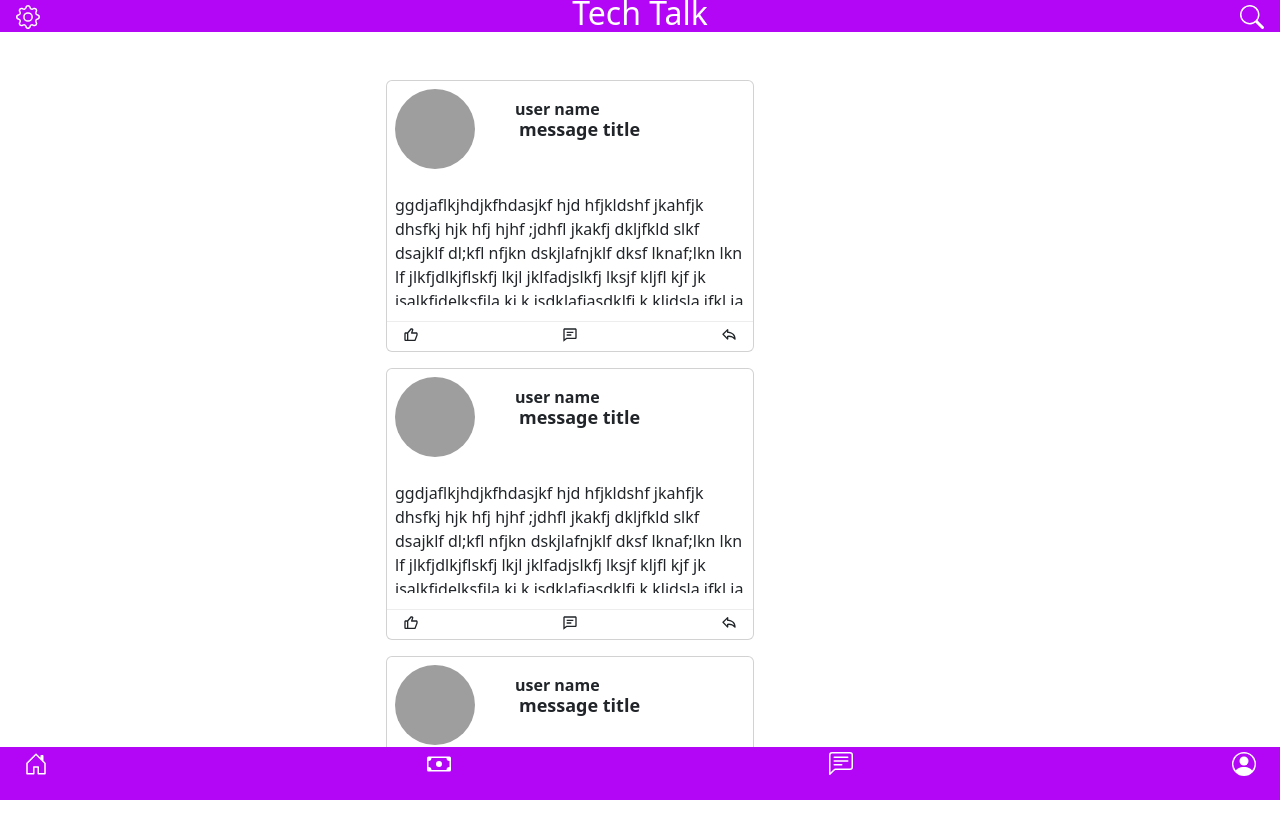
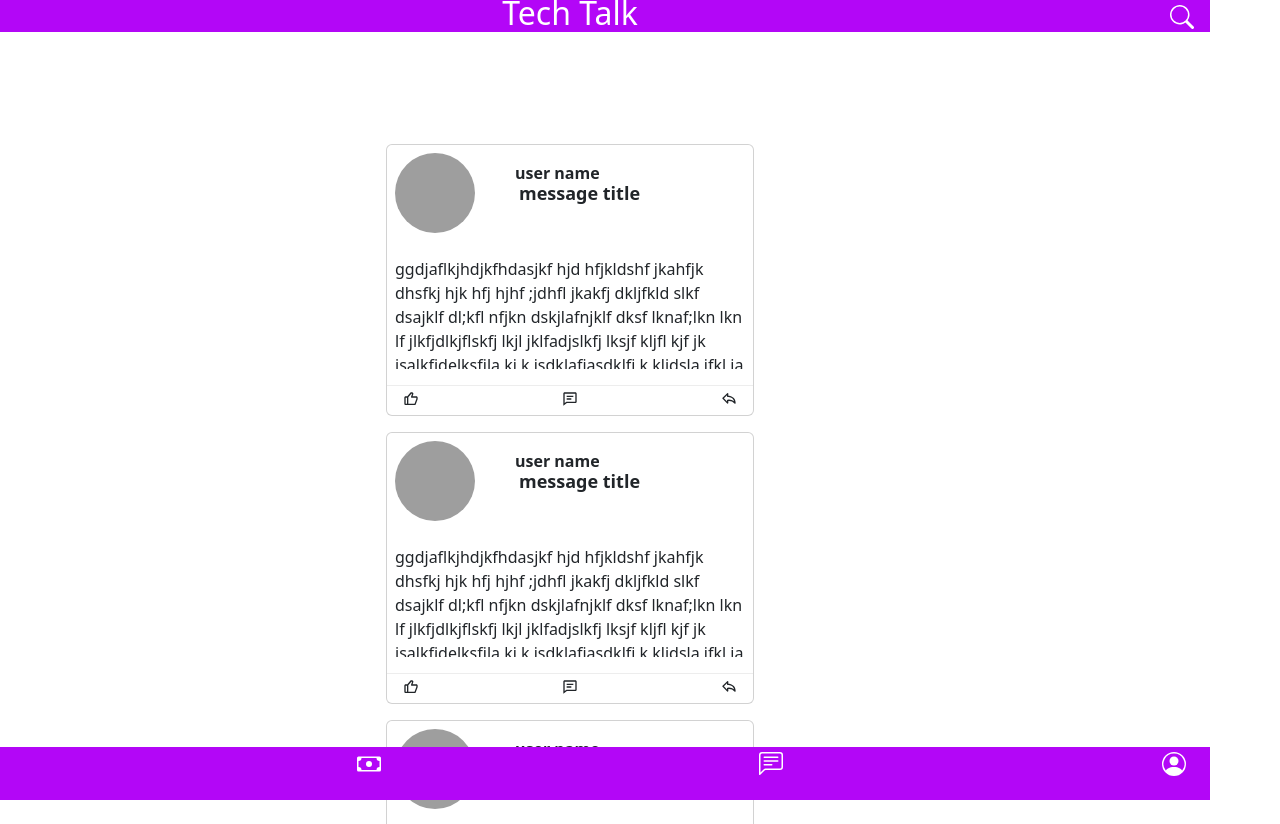
Before and after one commit to BrendenKingTLG/TechTalk, a React (Vite) app: page /#/ in a window 1280 px wide. Before the commit the page ends 800 px from the top, so only its background shows below. Built offline with nearby package versions, Linux system fonts and the light colour scheme; grey boxes are pictures that could not be loaded.

Commit message:
resized nav bars

```diff
--- a/src/pages/Home.tsx
+++ b/src/pages/Home.tsx
@@ -6,7 +6,6 @@ const Home = () => {
   return (
     <>
       <div className="container-fluid m-0 p-0">
-        <TopNav />
         <div
           className="container d-flex justify-content-center"
           style={{
@@ -14,14 +13,17 @@ const Home = () => {
             position: "absolute",
             flexDirection: "column",
             gap: "1em",
-            overflow: "scroll",
+            overflowY: "scroll",
+            overflowX: "hidden",
             height: "89%",
-            top: "3em",
+            top: "7em",
             paddingBottom: "2.5em",
             paddingTop: "1em",
             flexFlow: "wrap",
           }}
         >
+          <TopNav />
+
           <div className="row">
             <div id="postBox" className="col-12">
               <PostCard />
@@ -32,8 +34,8 @@ const Home = () => {
               <PostCard />
             </div>
           </div>
+          <NavBottom />
         </div>
-        <NavBottom />
       </div>
     </>
   );
```
Also changed, not shown: 2 other files (tests, documents, lock files or other folders).
